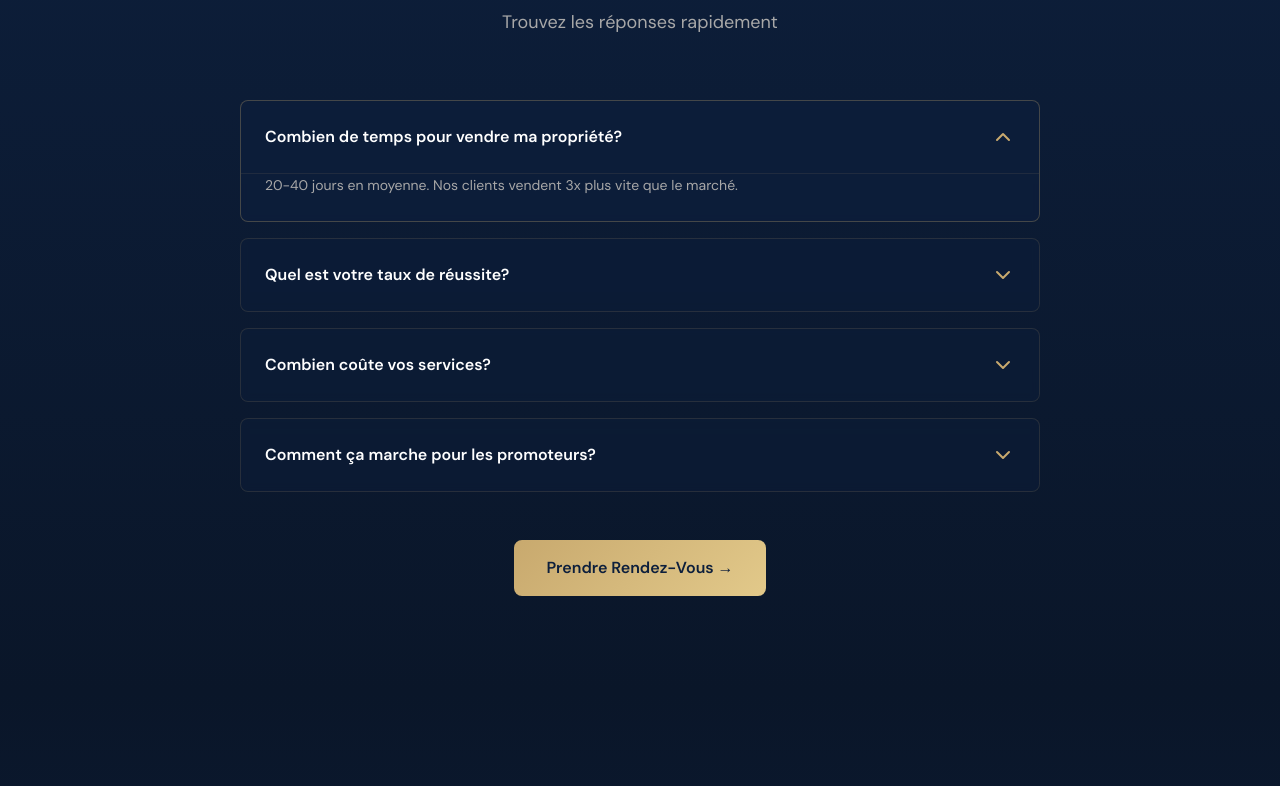
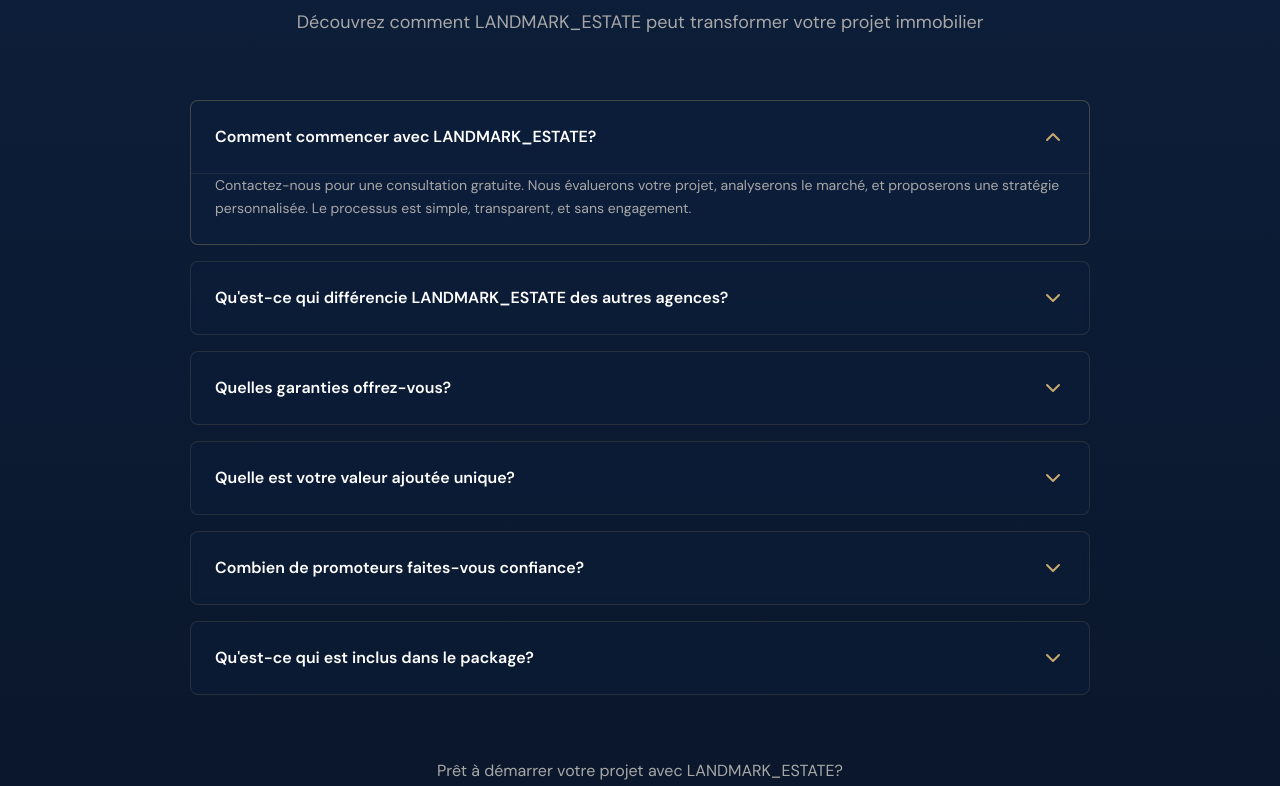
Before and after one commit to SIDKUMAMINE/Immobilier-projet, a Next.js app in the folder sabbar-frontend/: page / in a window 1280 px wide. Shown: the part 6040-6826 px from the top of the page. Built offline with nearby package versions, Linux system fonts and the light colour scheme.

Commit message:
Fix: modification dans FACSection

```diff
--- a/sabbar-frontend/components/layout/FAQSection.tsx
+++ b/sabbar-frontend/components/layout/FAQSection.tsx
@@ -8,20 +8,28 @@ export default function FAQSection() {
 
   const faqs = [
     {
-      question: 'Combien de temps pour vendre ma propriété?',
-      answer: '20-40 jours en moyenne. Nos clients vendent 3x plus vite que le marché.'
+      question: 'Comment commencer avec LANDMARK_ESTATE?',
+      answer: 'Contactez-nous pour une consultation gratuite. Nous évaluerons votre projet, analyserons le marché, et proposerons une stratégie personnalisée. Le processus est simple, transparent, et sans engagement.'
     },
     {
-      question: 'Quel est votre taux de réussite?',
-      answer: '95% de satisfaction client. 85% des propriétés vendues en 90 jours. Résultats garantis.'
+      question: 'Qu\'est-ce qui différencie LANDMARK_ESTATE des autres agences?',
+      answer: 'Nous offrons un partenariat exclusif avec zéro concurrence interne. Notre méthodologie éprouvée, équipe dédiée, et transparence totale avec rapports mensuels garantissent des résultats supérieurs. 40% plus rapide, 100% de valeur préservée.'
     },
     {
-      question: 'Combien coûte vos services?',
-      answer: '2.0-3.0% de commission selon le segment. Transparent, sans frais cachés.'
+      question: 'Quelles garanties offrez-vous?',
+      answer: 'Partenariat exclusif contractuel. Engagement long-terme avec objectifs clairs. Transparence totale avec accès données temps réel. Taux de satisfaction de 95%. Résultats mesurables documentés mensuellement.'
     },
     {
-      question: 'Comment ça marche pour les promoteurs?',
-      answer: 'Partenariat exclusif. Stratégie 360°. Équipe dédiée. Ventes 40% plus rapides.'
+      question: 'Quelle est votre valeur ajoutée unique?',
+      answer: 'Notre Gateway Strategy assure zéro prospecting waste : si commercialisation est rejetée, nous proposons intermédiaton. 100% taux de conversion. Combinaison unique de force B2B (promoteurs) et B2C (propriétaires).'
+    },
+    {
+      question: 'Combien de promoteurs faites-vous confiance?',
+      answer: 'Plus de 50 promoteurs en portefeuille actif. Chiffre d\'affaires Year 1 : MAD 11.25M. 25-30 transactions mensuelles. Partenaires de confiance du marché casablancais.'
+    },
+    {
+      question: 'Qu\'est-ce qui est inclus dans le package?',
+      answer: 'Pour Commercialisation : Analyse marché, stratégie 360°, contenu 4K, équipe commerciale dédiée, campagnes multi-canaux, rapports mensuels. Pour Intermédiaton : Lead management complet, valuation professionnelle, négociation, gestion administrative, support post-signature.'
     }
   ];
 
@@ -40,14 +48,14 @@ export default function FAQSection() {
         }
       `}</style>
 
-      <div className="max-w-[800px] mx-auto">
+      <div className="max-w-[900px] mx-auto">
         {/* Header */}
         <div className="text-center mb-16">
           <h2 className="cormorant-display text-6xl md:text-7xl text-white mb-6">
             Questions <span style={{ color: '#C8A96E' }}>Fréquentes</span>
           </h2>
           <p className="dm-sans text-lg text-[#A8A8A8]">
-            Trouvez les réponses rapidement
+            Découvrez comment LANDMARK_ESTATE peut transformer votre projet immobilier
           </p>
         </div>
 
@@ -99,10 +107,13 @@ export default function FAQSection() {
         </div>
 
         {/* Bottom CTA */}
-        <div className="mt-12 text-center">
+        <div className="mt-16 text-center">
+          <p className="dm-sans text-[#A8A8A8] mb-6 text-base">
+            Prêt à démarrer votre projet avec LANDMARK_ESTATE?
+          </p>
           <a
             href="/contact"
-            className="inline-block dm-sans font-semibold text-base px-8 py-4 rounded-lg transition-all duration-300"
+            className="inline-block dm-sans font-semibold text-base px-10 py-4 rounded-lg transition-all duration-300"
             style={{
               background: 'linear-gradient(135deg, #C8A96E 0%, #E2C98A 100%)',
               color: '#0D1F3C'
@@ -116,7 +127,7 @@ export default function FAQSection() {
               e.currentTarget.style.transform = 'translateY(0)';
             }}
           >
-            Prendre Rendez-Vous →
+            Consultation Gratuite →
           </a>
         </div>
       </div>
```
